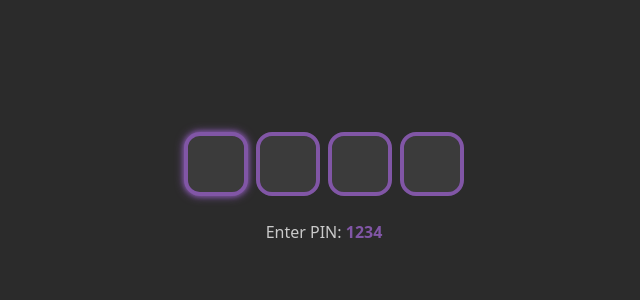
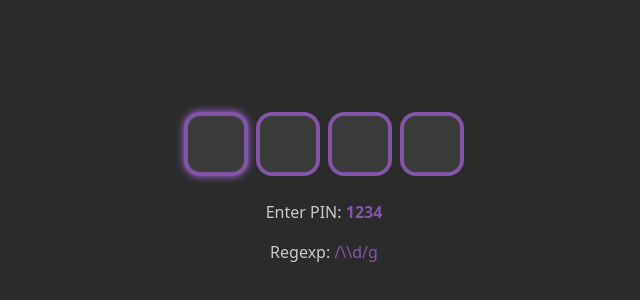
Before and after one commit to zer01one/pincode, a website: page public/index.html in a window 1280 px wide. Shown: the part 204-504 px from the top of the page, without its empty margins (316-956 px from the left). Drawn offline with Linux system fonts and the light colour scheme; files whose address does not match are found by name.

Commit message:
https://github.com/zer01one/pincode/issues/2 https://github.com/zer01one/pincode/issues/1

```diff
--- a/public/index.html
+++ b/public/index.html
@@ -23,6 +23,7 @@
                     <div class="row justify-content-center mt-4">
                         <p class="text-center" id="status-value">Enter PIN: <span class="primary-color"><strong>1234</strong></span></p>
                         <p class="text-center" style="display: none;" id="status-ready">Ready</p>
+                        <p class="text-center">Regexp: <span class="primary-color">/\\d/g</span></p>
                     </div>
                 </div>
             </div>
```
Also changed, not shown: dist/pincode.js.
